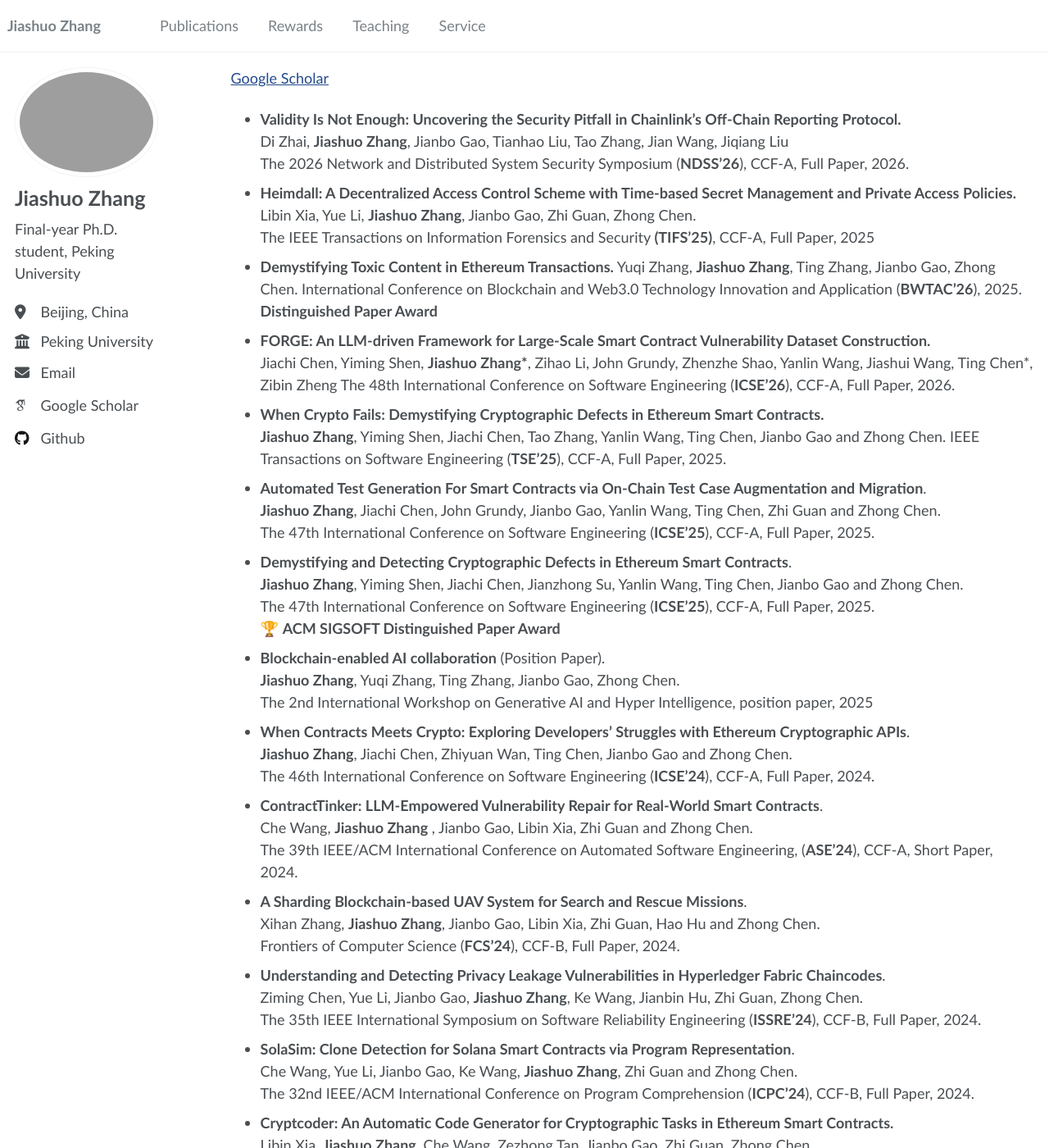
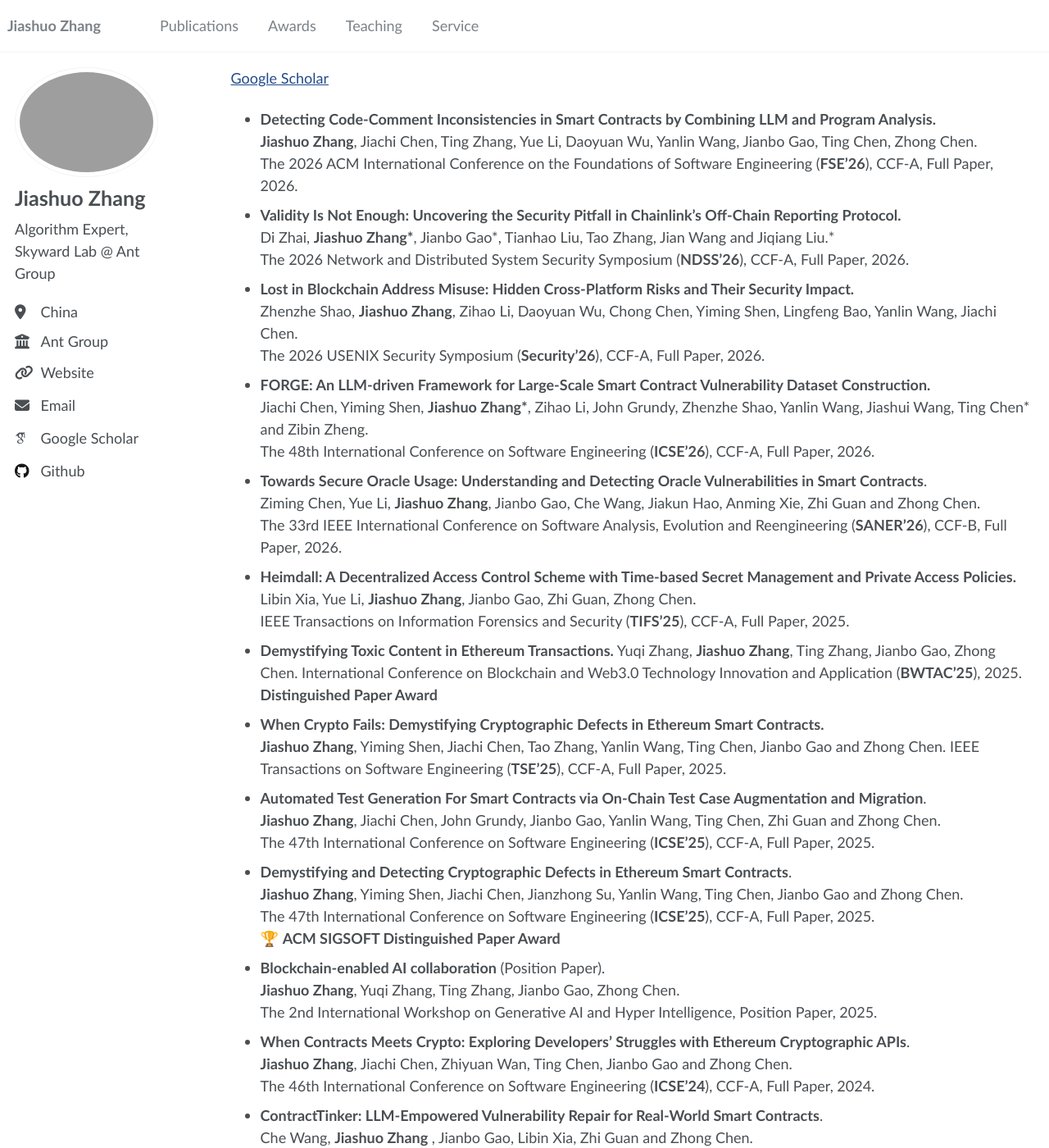
Before and after one commit to zhangjiashuo-cs/zhangjiashuo-cs.github.io, a Jekyll site: the page built from _pages/publications.md, in a window 1280 px wide and 1400 px high. Shown: the whole window at 82% size. Built offline with Jekyll 4.4.1, drawn with Linux system fonts in a browser that asks for light colours; some web fonts are replaced; some of the changed text lies outside the part shown.

Commit message:
Update homepage profile and publications

```diff
--- a/_config.yml
+++ b/_config.yml
@@ -11,8 +11,8 @@ locale                   : "en-US"
 title                    : "Jiashuo Zhang"
 title_separator          : "-"
 name                     : &name "Jiashuo Zhang"
-description              : &description "personal description"
-url                      : https://zhangjiashuo-cs.github.io # the base hostname & protocol for your site e.g. "https://mmistakes.github.io"
+description              : &description "Algorithm Expert at Skyward Lab, Ant Group, working on training, LLM4Security, and cyber capabilities of Ling and other models."
+url                      : https://zhangjiashuo.cn # the base hostname & protocol for your site e.g. "https://mmistakes.github.io"
 baseurl                  : "" # the subpath of your site, e.g. "/blog"
 repository               : "zhangjiashuo-cs/zhangjiashuo-cs.github.io"
 
@@ -24,10 +24,10 @@ author:
   avatar           : "zjs.jpg"
   name             : "Jiashuo Zhang"
   pronouns         : # example: "she/her"
-  bio              : "Final-year Ph.D. student, Peking University"
-  location         : "Beijing, China"
-  employer         : "Peking University"
-  uri              : # URL
+  bio              : "Algorithm Expert, Skyward Lab @ Ant Group"
+  location         : "China"
+  employer         : "Ant Group"
+  uri              : "https://zhangjiashuo.cn"
   email            : "zhangjiashuo@pku.edu.cn"
 
   # Academic websites
--- a/_data/navigation.yml
+++ b/_data/navigation.yml
@@ -8,7 +8,7 @@ main:
   - title: "Publications"
     url: "/publications/"
 
-  - title: "Rewards"
+  - title: "Awards"
     url: "/#honors-and-awards"
 
   - title: "Teaching"
--- a/_pages/publications.md
+++ b/_pages/publications.md
@@ -8,18 +8,27 @@ redirect_from:
 
 [Google Scholar](https://scholar.google.com/citations?user=4MysZzYAAAAJ&hl=en)
 
+* **Detecting Code-Comment Inconsistencies in Smart Contracts by Combining LLM and Program Analysis.**\
+  **Jiashuo Zhang**, Jiachi Chen, Ting Zhang, Yue Li, Daoyuan Wu, Yanlin Wang, Jianbo Gao, Ting Chen, Zhong Chen.\
+  The 2026 ACM International Conference on the Foundations of Software Engineering (**FSE'26**), CCF-A, Full Paper, 2026.
 * **Validity Is Not Enough: Uncovering the Security Pitfall in Chainlink's Off-Chain Reporting Protocol.** \
-  Di Zhai, **Jiashuo Zhang**, Jianbo Gao, Tianhao Liu, Tao Zhang, Jian Wang, Jiqiang Liu \
+  Di Zhai, **Jiashuo Zhang\***, Jianbo Gao\*, Tianhao Liu, Tao Zhang, Jian Wang and Jiqiang Liu.\* \
   The 2026 Network and Distributed System Security Symposium (**NDSS'26**), CCF-A, Full Paper, 2026.
+* **Lost in Blockchain Address Misuse: Hidden Cross-Platform Risks and Their Security Impact.** \
+  Zhenzhe Shao, **Jiashuo Zhang**, Zihao Li, Daoyuan Wu, Chong Chen, Yiming Shen, Lingfeng Bao, Yanlin Wang, Jiachi Chen. \
+  The 2026 USENIX Security Symposium (**Security'26**), CCF-A, Full Paper, 2026.
+* **FORGE: An LLM-driven Framework for Large-Scale Smart Contract Vulnerability Dataset Construction.** \
+  Jiachi Chen, Yiming Shen, **Jiashuo Zhang\***, Zihao Li, John Grundy, Zhenzhe Shao, Yanlin Wang, Jiashui Wang, Ting Chen\* and Zibin Zheng.\
+  The 48th International Conference on Software Engineering (**ICSE'26**), CCF-A, Full Paper, 2026.
+* **Towards Secure Oracle Usage: Understanding and Detecting Oracle Vulnerabilities in Smart Contracts**.\
+  Ziming Chen, Yue Li, **Jiashuo Zhang**, Jianbo Gao, Che Wang, Jiakun Hao, Anming Xie, Zhi Guan and Zhong Chen.\
+  The 33rd IEEE International Conference on Software Analysis, Evolution and Reengineering (**SANER'26**), CCF-B, Full Paper, 2026.
 * **Heimdall: A Decentralized Access Control Scheme with Time-based Secret Management and Private Access Policies.**\
   Libin Xia, Yue Li, **Jiashuo Zhang**, Jianbo Gao, Zhi Guan, Zhong Chen.\
-  The IEEE Transactions on Information Forensics and Security **(TIFS'25)**, CCF-A, Full Paper, 2025
+  IEEE Transactions on Information Forensics and Security (**TIFS'25**), CCF-A, Full Paper, 2025.
 * **Demystifying Toxic Content in Ethereum Transactions.**
   Yuqi Zhang, **Jiashuo Zhang**, Ting Zhang, Jianbo Gao, Zhong Chen.
-  International Conference on Blockchain and Web3.0 Technology Innovation and Application (**BWTAC'26**), 2025. **Distinguished Paper Award**
-* **FORGE: An LLM-driven Framework for Large-Scale Smart Contract Vulnerability Dataset Construction.** \
-  Jiachi Chen, Yiming Shen, **Jiashuo Zhang\***, Zihao Li, John Grundy, Zhenzhe Shao, Yanlin Wang, Jiashui Wang, Ting Chen\*, Zibin Zheng
-  The 48th International Conference on Software Engineering (**ICSE'26**), CCF-A, Full Paper, 2026.
+  International Conference on Blockchain and Web3.0 Technology Innovation and Application (**BWTAC'25**), 2025. **Distinguished Paper Award**
 * **When Crypto Fails: Demystifying Cryptographic Defects in Ethereum Smart Contracts.** \
   **Jiashuo Zhang**, Yiming Shen, Jiachi Chen, Tao Zhang, Yanlin Wang, Ting Chen, Jianbo Gao and Zhong Chen.
   IEEE Transactions on Software Engineering (**TSE'25**), CCF-A, Full Paper, 2025.
@@ -32,7 +41,7 @@ redirect_from:
   🏆 **ACM SIGSOFT Distinguished Paper Award**
 * **Blockchain-enabled AI collaboration** (Position Paper).\
   **Jiashuo Zhang**, Yuqi Zhang, Ting Zhang, Jianbo Gao, Zhong Chen.\
-  The 2nd International Workshop on Generative AI and Hyper Intelligence, position paper, 2025
+  The 2nd International Workshop on Generative AI and Hyper Intelligence, Position Paper, 2025.
 * **When Contracts Meets Crypto: Exploring Developers' Struggles with Ethereum Cryptographic APIs**. \
   **Jiashuo Zhang**, Jiachi Chen, Zhiyuan Wan, Ting Chen, Jianbo Gao and Zhong Chen. \
   The 46th International Conference on Software Engineering (**ICSE'24**), CCF-A, Full Paper, 2024.
@@ -59,14 +68,14 @@ redirect_from:
   The 39th Annual Computer Security Applications Conference (ACSAC'24), CCF-B, Full Paper, 2024.
 * **Siguard: Detecting Signature-Related Vulnerabilities in Smart Contracts.** \
   **Jiashuo Zhang**, Yue Li, Jianbo Gao, Zhi Guan, Zhong Chen. \
-  The 45th International Conference on Software Engineering (**ICSE'23**), CCF-A, Short Paper, 2023
+  The 45th International Conference on Software Engineering (**ICSE'23**), CCF-A, Short Paper, 2023.
 * **TDID: Transparent and Efficient Decentralized Identity Management with Blockchain.**
   Jiakun Hao, Jianbo Gao, Peng Xiang, **Jiashuo Zhang**, Ziming Chen, Hao Hu, Zhong Chen.
   The IEEE International Conference on Systems, Man, and Cybernetics (**SMC'23**), CCF-C, Full Paper, 2023.
 * **Detection Method for Rule Conflicts in RegLang Regulatory Contracts.**
   Jianbo Gao, **Jiashuo Zhang**, Qingshan Li, Zhong Chen.
   Computer Engineering (In Chinese), CCF-T2, 2023
-* **RegLang:A Smart Contract Programming Language for Regulation.**
+* **RegLang: A Smart Contract Programming Language for Regulation.**
   Jianbo Gao, **Jiashuo Zhang**, Qingshan Li, Zhong Chen.
   Computer Science (In Chinese), CCF-T2, 2023
 * **Xscope: Hunting for cross-chain bridge attacks.** \
@@ -74,7 +83,7 @@ redirect_from:
   The 37th IEEE/ACM International Conference on Automated Software Engineering (**ASE'22**), CCF-A, Short Paper, 2022.
 * **Pshard: a practical sharding protocol for enterprise blockchain** .\
   Jianbo Gao, **Jiashuo Zhang**, Yue Li, Jiakun Hao, Ke Wang, Zhi Guan, Zhong Chen. \
-  The 5th International Conference on Blockchain Technology and Applications (**ICBTA'25**), Full Paper, 2025
+  The 5th International Conference on Blockchain Technology and Applications (**ICBTA'25**), Full Paper, 2025.
 * **ChainDB: Ensuring Integrity of Querying Off-Chain Data on Blockchain** .\
   Jianbo Gao, **Jiashuo Zhang**, Yue Li, Jiakun Hao, Ke Wang, Zhi Guan, Zhong Chen. \
   The 5th International Conference on Blockchain Technology and Applications (**ICBTA'25**), Full Paper, 2025 (**Best Presentation Award**)
```
Also changed, not shown: _data/authors.yml (+6 -16 lines), _pages/about.md (+17 -13 lines), 2 other files.
